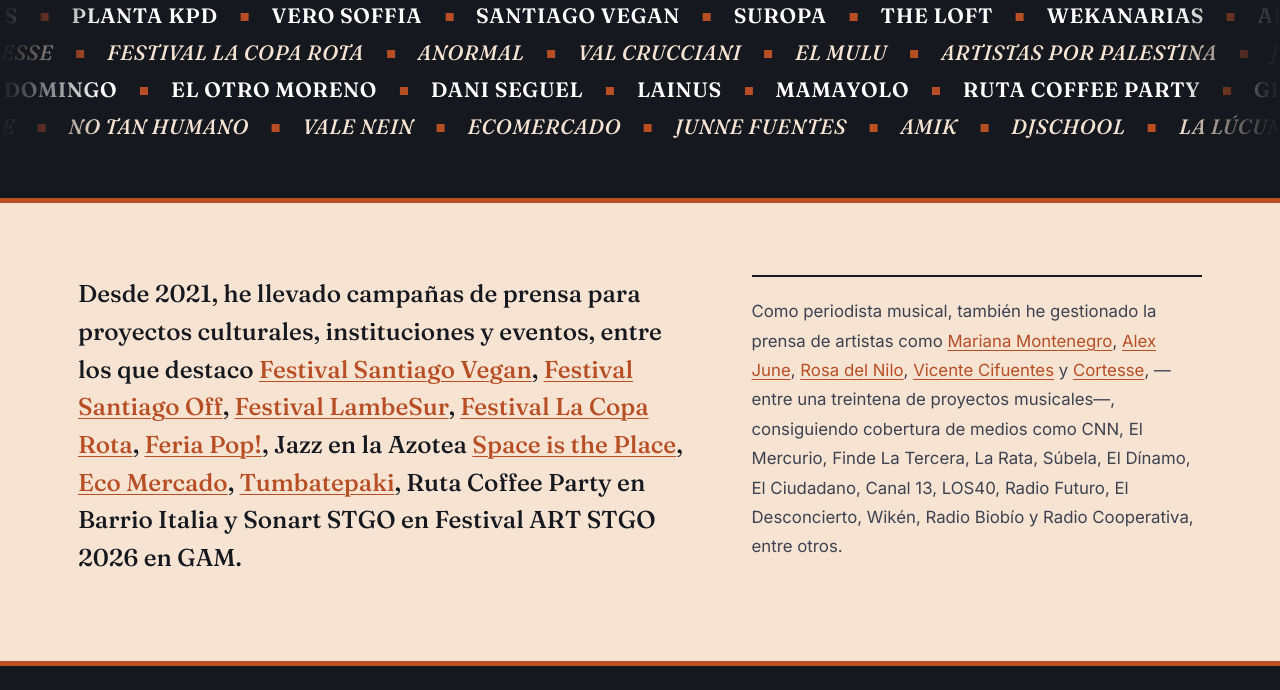
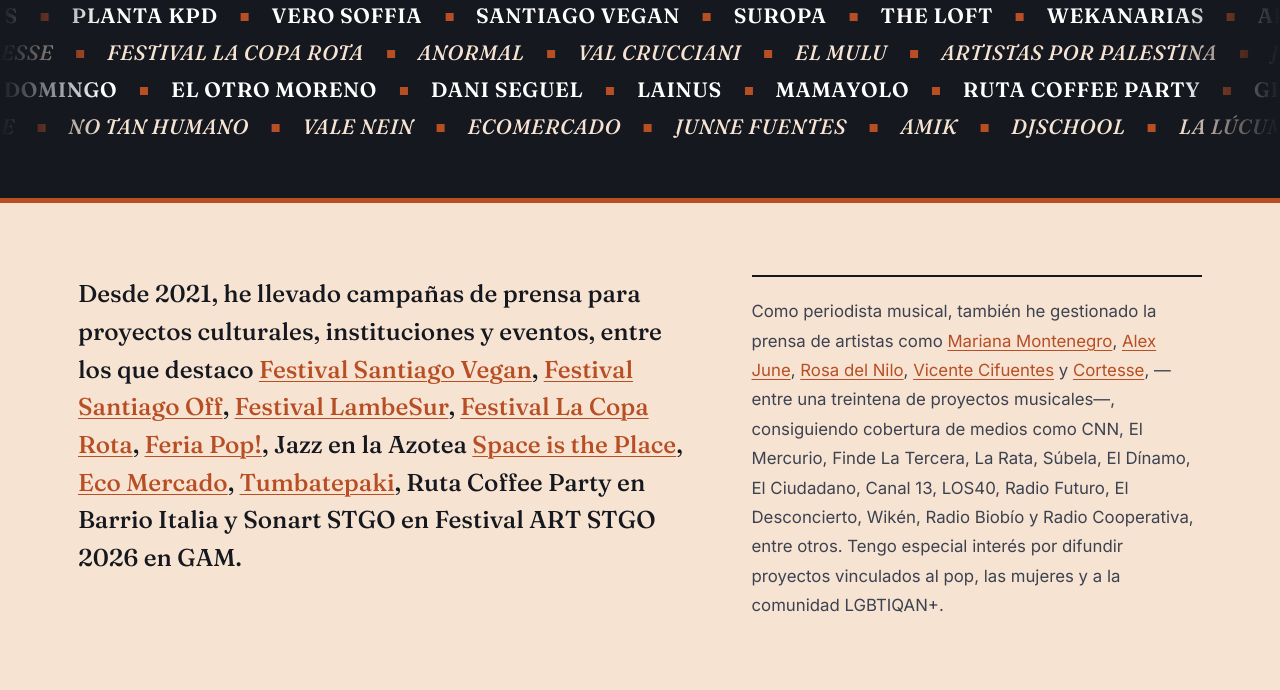
Before and after one commit to princesar96/cesarcarreno-portafolio, a plain HTML site: page comunicaciones.html in a window 1280 px wide. Shown: the part 262-952 px from the top of the page. Drawn offline with Linux system fonts and the light colour scheme.

Commit message:
Gestión de prensa: añadir frase sobre pop, mujeres y comunidad LGBTIQAN+
Co-Authored-By: Claude Sonnet 5.5 <noreply@anthropic.com>
Claude-Session: https://claude.ai/code/session_01MSLJ7chE2SqULiKGURKdy9

```diff
--- a/comunicaciones.html
+++ b/comunicaciones.html
@@ -155,7 +155,7 @@
   <section id="prensa" class="press">
     <div class="wrap press-grid">
       <p class="press-lede">Desde 2021, he llevado campañas de prensa para proyectos culturales, instituciones y eventos, entre los que destaco <a class="inline-link" href="https://www.instagram.com/p/DbrVJaGs3KO/" target="_blank" rel="noopener noreferrer">Festival Santiago Vegan</a>, <a class="inline-link" href="https://www.instagram.com/fundacionsantiagooff/" target="_blank" rel="noopener noreferrer">Festival Santiago Off</a>, <a class="inline-link" href="https://www.instagram.com/lambesur/" target="_blank" rel="noopener noreferrer">Festival LambeSur</a>, <a class="inline-link" href="https://www.instagram.com/lacoparotafestival/" target="_blank" rel="noopener noreferrer">Festival La Copa Rota</a>, <a class="inline-link" href="https://www.instagram.com/feriapopcl/" target="_blank" rel="noopener noreferrer">Feria Pop!</a>, Jazz en la Azotea <a class="inline-link" href="https://www.cooperativaciencia.cl/tendencias/2023/11/23/jazz-y-estrellas-en-el-space-is-the-place-del-barrio-yungay/" target="_blank" rel="noopener noreferrer">Space is the Place</a>, <a class="inline-link" href="https://www.instagram.com/ecomercado_cl/" target="_blank" rel="noopener noreferrer">Eco Mercado</a>, <a class="inline-link" href="https://www.instagram.com/tumbatepaki/" target="_blank" rel="noopener noreferrer">Tumbatepaki</a>, Ruta Coffee Party en Barrio Italia y Sonart STGO en Festival ART STGO 2026 en GAM.</p>
-      <p class="press-col">Como periodista musical, también he gestionado la prensa de artistas como <a class="inline-link" href="https://www.instagram.com/mari_monte_negro/" target="_blank" rel="noopener noreferrer">Mariana Montenegro</a>, <a class="inline-link" href="https://www.instagram.com/enujxela/" target="_blank" rel="noopener noreferrer">Alex June</a>, <a class="inline-link" href="https://www.instagram.com/rosadelnilo_/" target="_blank" rel="noopener noreferrer">Rosa del Nilo</a>, <a class="inline-link" href="https://www.instagram.com/vicentecifuentes/" target="_blank" rel="noopener noreferrer">Vicente Cifuentes</a> y <a class="inline-link" href="https://www.instagram.com/cortessee/" target="_blank" rel="noopener noreferrer">Cortesse</a>, &mdash;entre una treintena de proyectos musicales&mdash;, consiguiendo cobertura de medios como CNN, El Mercurio, Finde La Tercera, La Rata, Súbela, El Dínamo, El Ciudadano, Canal 13, LOS40, Radio Futuro, El Desconcierto, Wikén, Radio Biobío y Radio Cooperativa, entre otros.</p>
+      <p class="press-col">Como periodista musical, también he gestionado la prensa de artistas como <a class="inline-link" href="https://www.instagram.com/mari_monte_negro/" target="_blank" rel="noopener noreferrer">Mariana Montenegro</a>, <a class="inline-link" href="https://www.instagram.com/enujxela/" target="_blank" rel="noopener noreferrer">Alex June</a>, <a class="inline-link" href="https://www.instagram.com/rosadelnilo_/" target="_blank" rel="noopener noreferrer">Rosa del Nilo</a>, <a class="inline-link" href="https://www.instagram.com/vicentecifuentes/" target="_blank" rel="noopener noreferrer">Vicente Cifuentes</a> y <a class="inline-link" href="https://www.instagram.com/cortessee/" target="_blank" rel="noopener noreferrer">Cortesse</a>, &mdash;entre una treintena de proyectos musicales&mdash;, consiguiendo cobertura de medios como CNN, El Mercurio, Finde La Tercera, La Rata, Súbela, El Dínamo, El Ciudadano, Canal 13, LOS40, Radio Futuro, El Desconcierto, Wikén, Radio Biobío y Radio Cooperativa, entre otros. Tengo especial interés por difundir proyectos vinculados al pop, las mujeres y a la comunidad LGBTIQAN+.</p>
     </div>
   </section>
 
```
